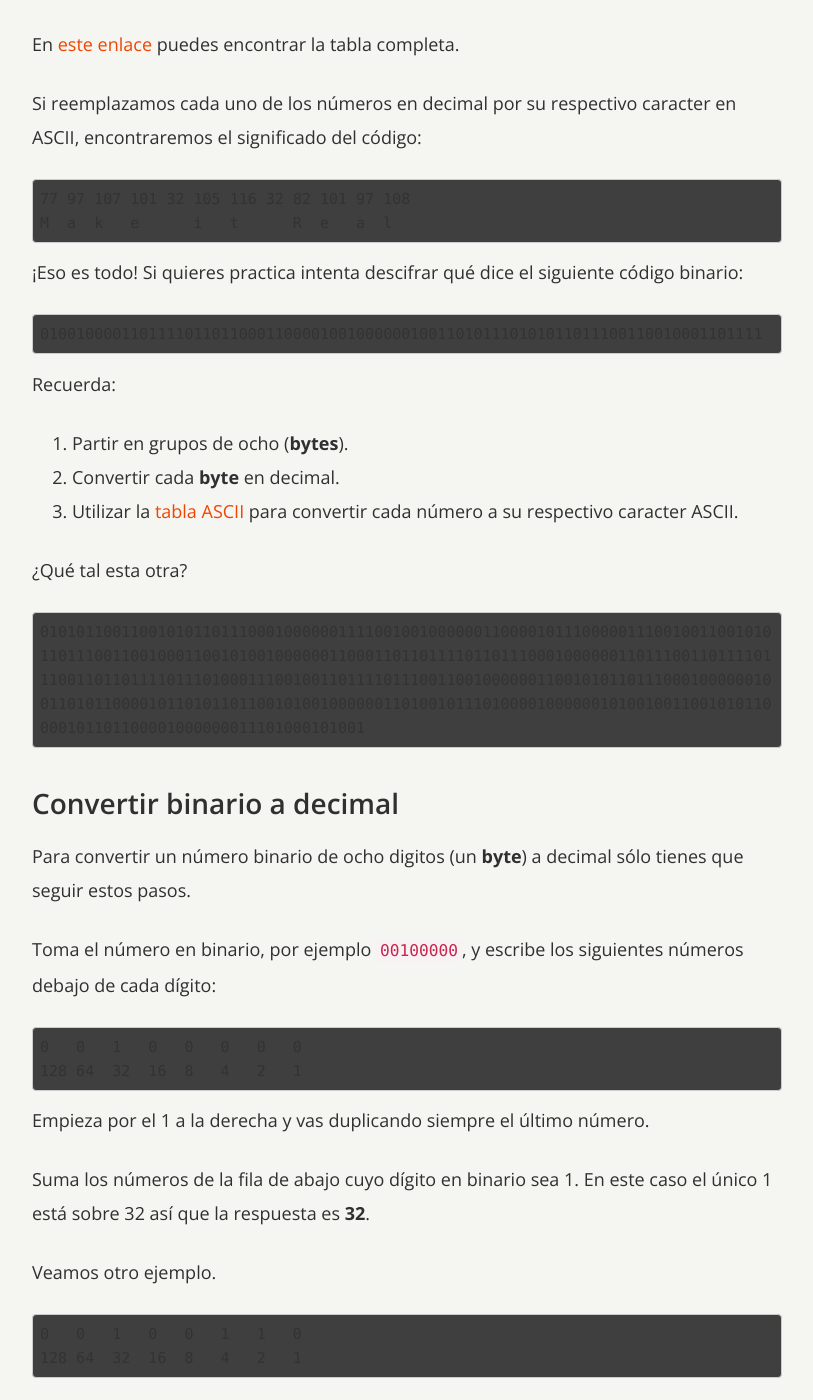
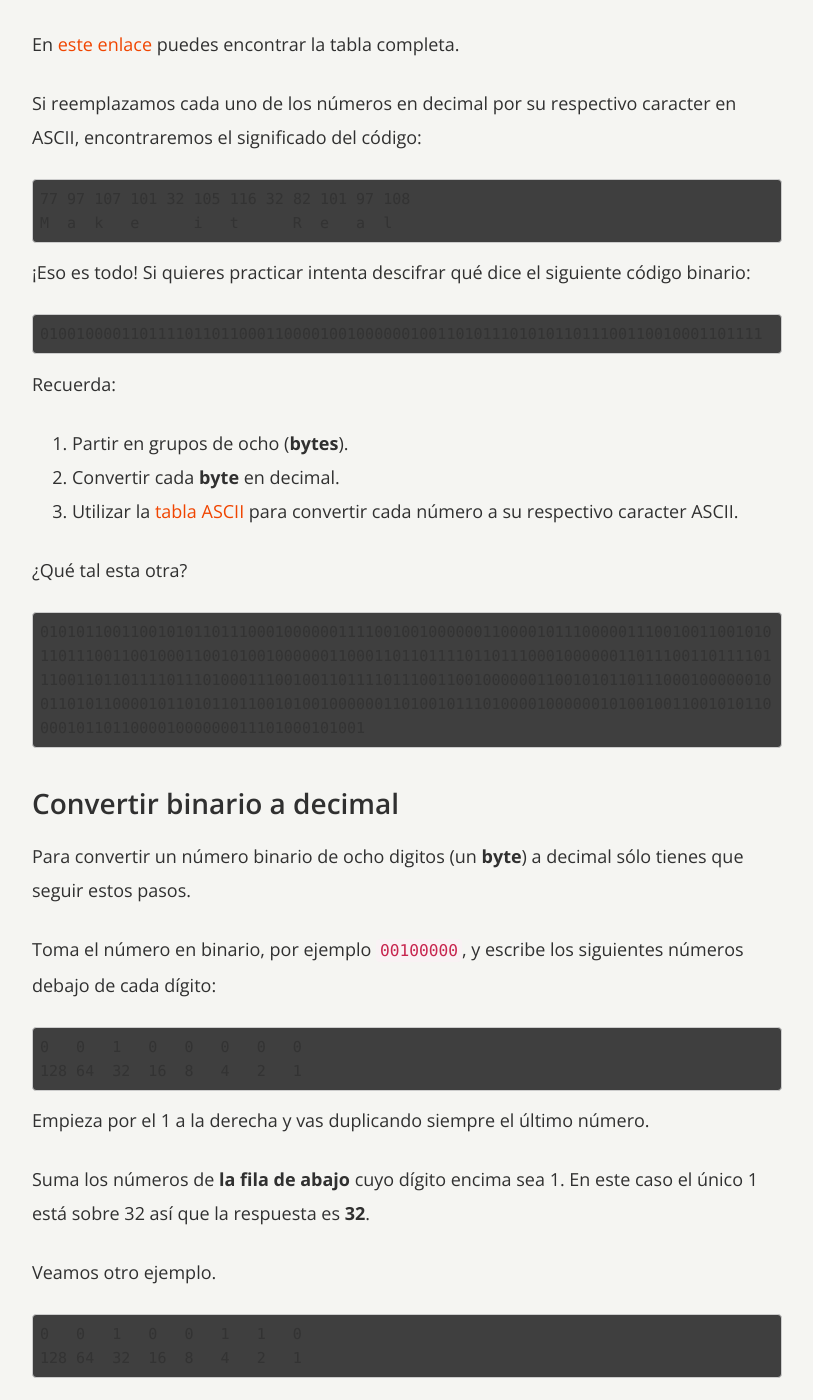
Before and after one commit to simonhoyos/blog, a Jekyll site: the page built from _posts/2017-05-30-aprende-a-leer-en-codigo-binario.markdown, in a window 1280 px wide and 1400 px high, scrolled down 2781 px. Shown: the whole window, without its empty margins (233-1046 px from the left). Built offline with Jekyll 4.4.1, drawn with Linux system fonts in a browser that asks for light colours; nearby versions of some CDN libraries; comment, search, counter and statistics services are not loaded; a style sheet for code colours, icons or effects is not loaded.

Commit message:
Fix typos in "Aprende a leer en binario"

```diff
--- a/_posts/2017-05-30-aprende-a-leer-en-codigo-binario.markdown
+++ b/_posts/2017-05-30-aprende-a-leer-en-codigo-binario.markdown
@@ -86,7 +86,7 @@
 <pre><code class="overflow">77 97 107 101 32 105 116 32 82 101 97 108
 M  a  k   e      i   t      R  e   a  l</code></pre>
 
-¡Eso es todo! Si quieres practica intenta descifrar qué dice el siguiente código binario:
+¡Eso es todo! Si quieres practicar intenta descifrar qué dice el siguiente código binario:
 
 <pre><code>01001000011011110110110001100001001000000100110101110101011011100110010001101111</code></pre>
 
@@ -111,7 +111,7 @@
 
 Empieza por el 1 a la derecha y vas duplicando siempre el último número.
 
-Suma los números de la fila de abajo cuyo dígito en binario sea 1. En este caso el único 1 está sobre 32 así que la respuesta es **32**.
+Suma los números de **la fila de abajo** cuyo dígito encima sea 1. En este caso el único 1 está sobre 32 así que la respuesta es **32**.
 
 Veamos otro ejemplo.
 
```
